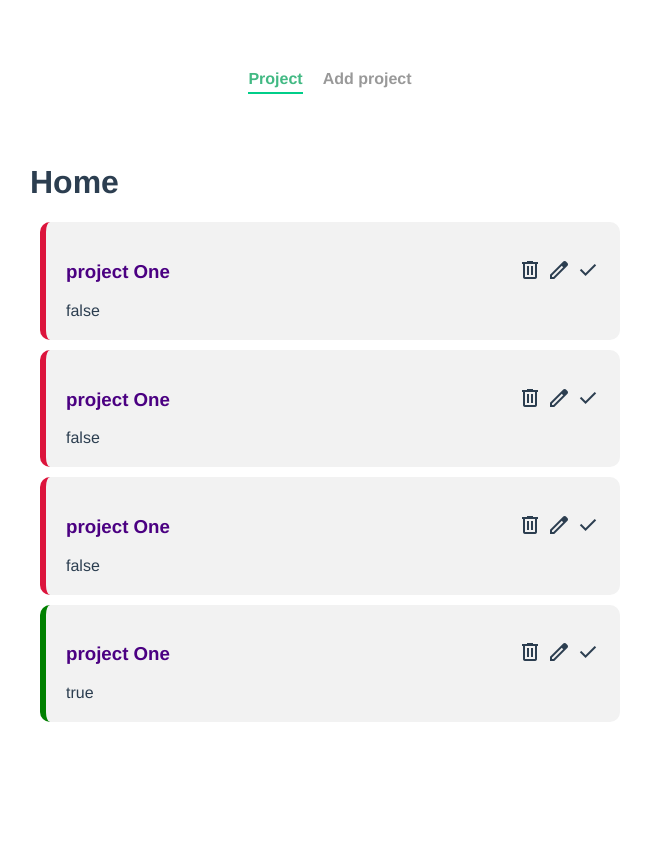
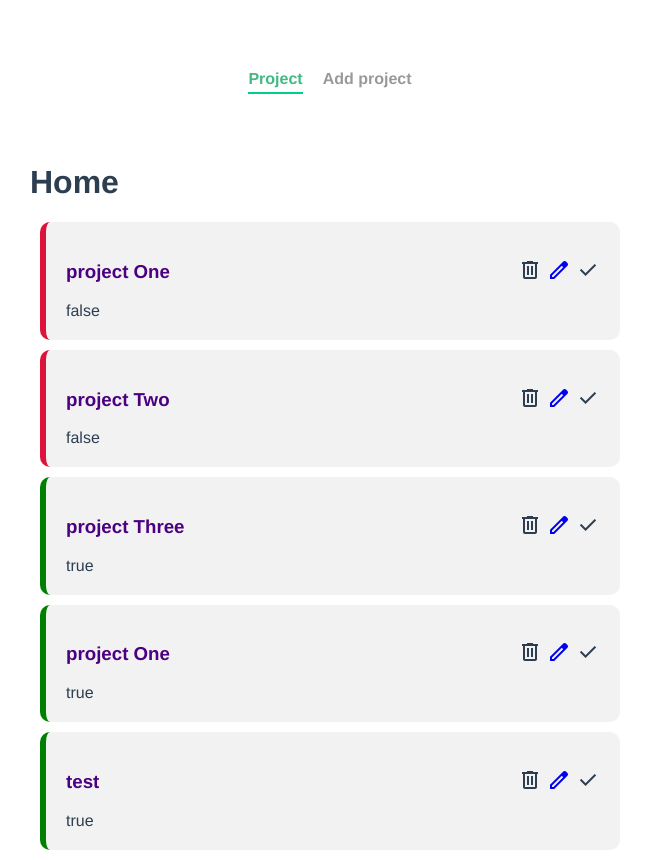
Before and after one commit to SoeSandarWin472/project-planning, a Vue app: page / in a window 1280 px wide. Shown: the whole page, without its empty margins (310-961 px from the left). Before the commit the page ends 800 px from the top, so only its background shows below. Built offline with nearby package versions, Linux system fonts and the light colour scheme; data requests are answered from the project's data file.

Commit message:
editProject

```diff
--- a/database/db.json
+++ b/database/db.json
@@ -8,21 +8,27 @@
     },
     {
       "id": 2,
-      "title": "project One",
+      "title": "project Two",
       "detail": "project details",
       "complete": false
     },
     {
       "id": 3,
-      "title": "project One",
+      "title": "project Three",
       "detail": "project details",
-      "complete": false
+      "complete": true
     },
     {
       "id": 4,
       "title": "project One",
       "detail": "project details",
       "complete": true
+    },
+    {
+      "title": "test",
+      "detail": "dkngksdrngvrsk",
+      "complete": true,
+      "id": 6
     }
   ]
 }
--- a/src/components/SingleProject.vue
+++ b/src/components/SingleProject.vue
@@ -6,9 +6,11 @@
         <span class="material-symbols-outlined" @click="deleteProject">
         delete
         </span>
+        <router-link :to="{name:'editProject',params:{id:project.id} }">
         <span class="material-symbols-outlined">
         edit
         </span>
+        </router-link>
         <span class="material-symbols-outlined" @click="updateProject">
         done
         </span>
--- a/src/router/index.js
+++ b/src/router/index.js
@@ -1,6 +1,7 @@
 import { createRouter, createWebHistory } from 'vue-router'
 import HomeView from '../views/HomeView.vue';
 import AddProject from '../views/AddProject.vue';
+import EditProject from '../views/EditProject.vue';
 
 const routes = [
   {
@@ -13,6 +14,12 @@ const routes = [
     name: 'addProject',
     component: AddProject
   },
+  {
+    path: '/editProject/:id',
+    name: 'editProject',
+    component: EditProject,
+    props:true
+  },
 
 ]
 
--- a/src/views/AddProject.vue
+++ b/src/views/AddProject.vue
@@ -1,17 +1,42 @@
 <template>
   <h1>Add Projects</h1>
-  <form>
+  <form @submit.prevent="addProject">
     <label>Project Title</label>
-    <input type="text">
+    <input type="text" v-model="title">
     <label>Project Detali</label>
-    <textarea name="" id="" cols="30" rows="10"></textarea>
+    <textarea name="" id="" cols="30" rows="10" v-model="detail"></textarea>
     <button>Add Project</button>
   </form>
 </template>
 
 <script>
 export default {
+  data(){
+    return{
+        title:"",
+        detail:""
+    }
+  },
+  methods:{
+    addProject(){
+        fetch("http://localhost:3000/projects",{
+            method:"POST",
+            headers:{"Content-Type":"application/json"},
+            body:JSON.stringify({
+                title:this.title,
+                detail:this.detail,
+                complete:false
+            })
+        })
+        .then(()=>{
+            // redirect
+            this.$router.push("/")
+        })
+        .catch((err)=>{
 
+        })
+    }
+  }
 }
 </script>
 
--- /dev/null
+++ b/src/views/EditProject.vue
@@ -0,0 +1,59 @@
+<template>
+  <h1>Edit Project</h1>
+  <form @submit.prevent="addProject">
+    <label>Project Title</label>
+    <input type="text" v-model="title">
+    <label>Project Detali</label>
+    <textarea name="" id="" cols="30" rows="10" v-model="detail"></textarea>
+    <button @click="updateProject">Update Project</button>
+  </form>
+</template>
+
+<script>
+export default {
+    props:["id"],
+    data(){
+        return{
+            title:"",
+            detail:"",
+
+        }
+    },
+    mounted(){
+        fetch("http://localhost:3000/projects/"+this.id)
+        .then((res)=>{
+            return  res.json()
+        })
+        .then((data)=>{
+            this.title=data.title
+            this.detail=data.detail
+        })
+        .catch((err)=>{
+
+        })
+    },
+    methods:{
+        updateProject(){
+            fetch("http://localhost:3000/projects/"+this.id,{
+                method:"PATCH",
+                headers:{"Content-Type":"application/json"},
+                body:JSON.stringify({
+                    title:this.title,
+                    detail:this.detail
+                })
+
+            })
+            .then(()=>{
+                this.$router.push("/")
+            })
+            .catch((err)=>{
+
+            })
+        }
+    }
+}
+</script>
+
+<style>
+
+</style>
```
